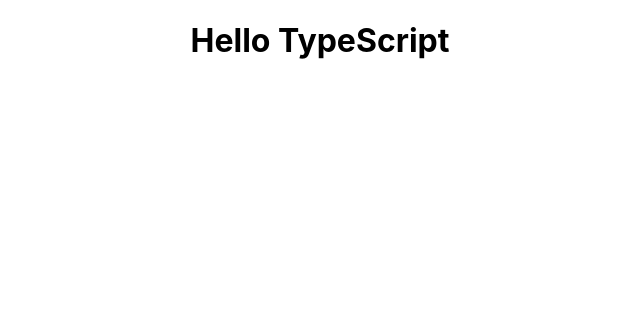
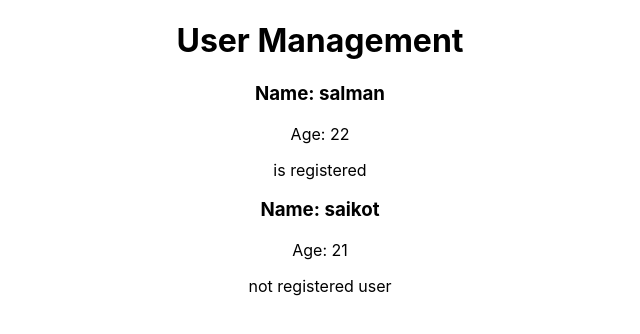
Before and after one commit to Shahriyar-Hosen/react-typescript, a React (Create React App) app: page / in a window 1280 px wide. Shown: the top 334 px of the page, without its empty margins (320-960 px from the left). Built offline with nearby package versions, Linux system fonts and the light colour scheme.

Commit message:
props type added

```diff
--- a/src/App.tsx
+++ b/src/App.tsx
@@ -1,10 +1,13 @@
 import React from "react";
 import "./App.css";
+import User from "./components/User";
 
 const App = () => {
   return (
     <div className="App">
-      <h1>Hello TypeScript</h1>
+      <h1>User Management</h1>
+      <User name="salman" age={22} isRegistered />
+      <User name="saikot" age={21} isRegistered={false} />
     </div>
   );
 };
--- /dev/null
+++ b/src/components/User.tsx
@@ -0,0 +1,19 @@
+import React from "react";
+
+type userProps = {
+  name: string;
+  age: number;
+  isRegistered: boolean;
+};
+
+const User = ({ name, age, isRegistered }: userProps) => {
+  return (
+    <div>
+      <h3>Name: {name}</h3>
+      <p>Age: {age}</p>
+      <p>{isRegistered ? "is registered" : "not registered user"}</p>
+    </div>
+  );
+};
+
+export default User;
```
